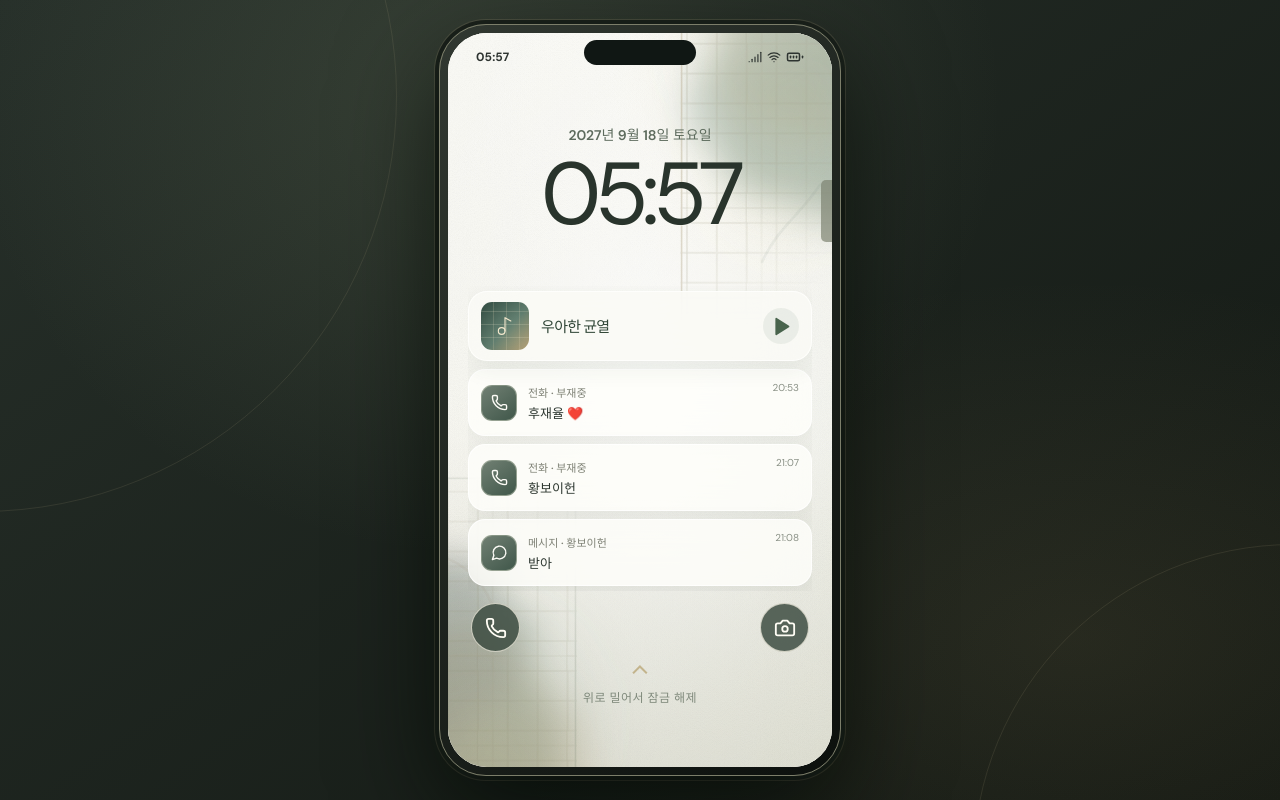
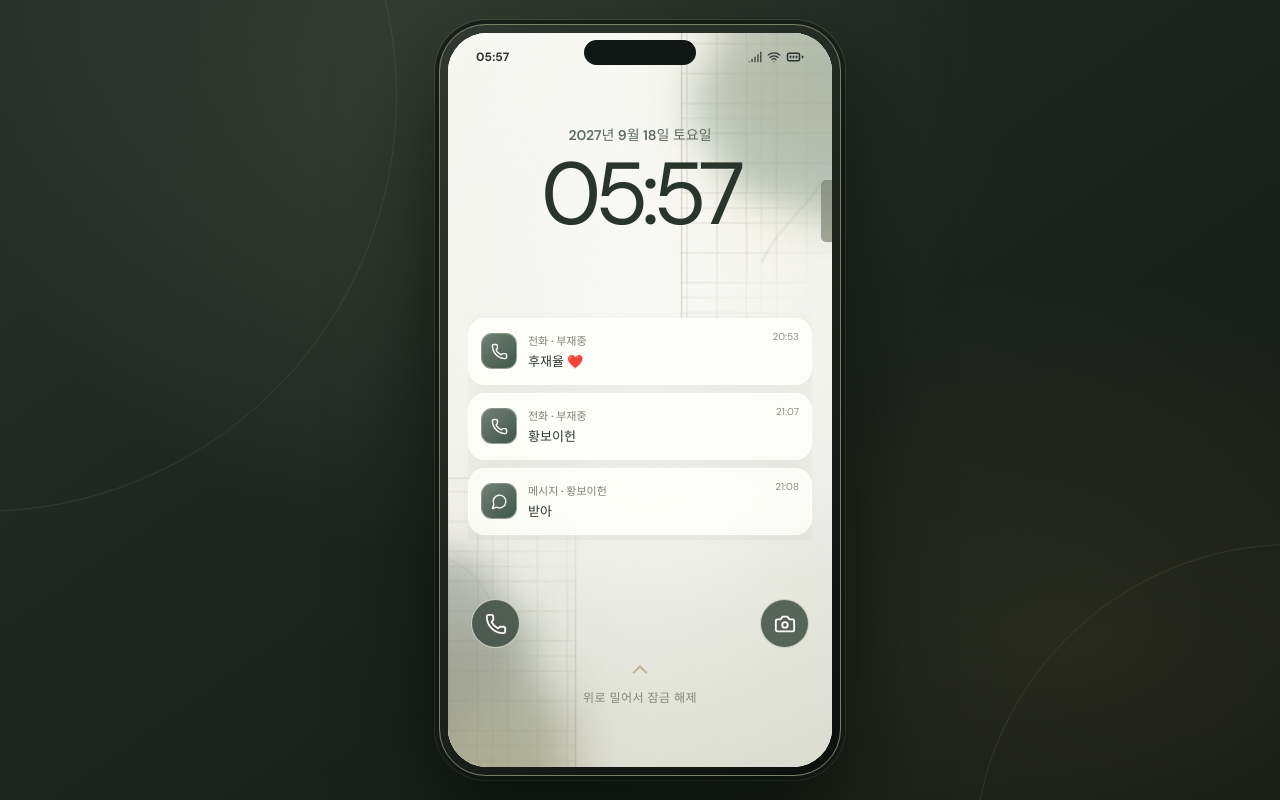
Before and after one commit to LaNiNi0/ElegantFractures, a React (Vite) app: page / in a window 1280 px wide. Built offline with nearby package versions, Linux system fonts and the light colour scheme.

Commit message:
Remove in-world lock screen BGM widget and all music playback hooks

```diff
--- a/src/App.jsx
+++ b/src/App.jsx
@@ -1,10 +1,9 @@
 import React, { useEffect, useLayoutEffect, useMemo, useRef, useState } from 'react';
-import { ArrowLeft, BatteryFull, BookOpen, CalendarDays, Camera, Check, ChevronRight, Clock3, Compass, Contact, FileText, Folder, Globe2, Heart, Home, Image as ImageIcon, Info, LockKeyhole, Mail, Menu, MessageCircle, Moon, LoaderCircle, NotebookPen, Phone, PhoneIncoming, PhoneMissed, Play, Pause, Music2, Search, Settings, Shield, Signal, Sparkles, Star, UserRound, Wifi, X } from 'lucide-react';
+import { ArrowLeft, BatteryFull, BookOpen, CalendarDays, Camera, Check, ChevronRight, Clock3, Compass, Contact, FileText, Folder, Globe2, Heart, Home, Image as ImageIcon, Info, LockKeyhole, Mail, Menu, MessageCircle, Moon, NotebookPen, Phone, PhoneIncoming, PhoneMissed, Search, Settings, Shield, Signal, Sparkles, Star, UserRound, Wifi, X } from 'lucide-react';
 import { people, houses, notes, events, conversations, calls, galleryPhotos } from './data/story';
 import { newsArticles } from './data/news';
 import { NewsArchive, NewsArticle } from './NewsArchive.jsx';
 import PlaySettings from './PlaySettings.jsx';
-import { useAmbientMusic } from './AmbientMusic.js';
 
 const icons = {notes:NotebookPen,calendar:CalendarDays,contacts:Contact,calls:Phone,messages:MessageCircle,browser:Compass,gallery:ImageIcon,settings:Settings};
 const apps = [
@@ -172,7 +171,6 @@ function App() {
  const [callFilter,setCallFilter]=useState('전체');
  const [photosView,setPhotosView]=useState(null);
  const [showSearch,setShowSearch]=useState(false);
- const { isPlaying, isLoading, toggleMusic, musicError } = useAmbientMusic();
  useEffect(()=>{if(route==='messages'&&picked&&chatScrollRef.current){chatScrollRef.current.scrollTop=chatScrollRef.current.scrollHeight}},[route,picked]);
  function navigate(to){if(to===route)return;setStack(old=>[...old,route]);setRoute(to);setPicked(null);setFolder(null);setQuery('');setShowSearch(false)}
  function openNewsArticle(id){
@@ -365,19 +363,6 @@ function App() {
      {locked ? <div className="screen screen-lock" onPointerDown={onSwipeStart} onPointerUp={onSwipeEnd} onPointerCancel={()=>{swipeOrigin.current=null}}>
         <div className="lock-timebox"><div className="lock-date">{lockDate}</div><div className="lock-clock">{time}</div></div>
         <div className="lock-notifications" aria-label="잠금화면 알림">
-          <div className="lock-player-wrap" onPointerDown={e=>e.stopPropagation()} onPointerUp={e=>e.stopPropagation()}>
-            <div className="lock-now-playing">
-              <div className="lock-album-art" aria-hidden="true"><Music2 size={20} strokeWidth={1.35}/></div>
-              <strong className="lock-track-title">우아한 균열</strong>
-              <button type="button" className="lock-music-toggle"
-                onClick={toggleMusic}
-                aria-label={isLoading?'음악 준비 중':isPlaying?'배경음악 일시정지':'배경음악 재생'}
-                title={isLoading?'불러오는 중':isPlaying?'일시정지':'재생'}>
-                {isLoading?<LoaderCircle size={21} className="music-loading-spin"/>:isPlaying?<Pause size={21} fill="currentColor"/>:<Play size={21} fill="currentColor"/>}
-              </button>
-            </div>
-            {musicError&&<p className="lock-player-error" role="status">{musicError}</p>}
-          </div>
           <button className="lock-notification" onClick={()=>quickOpen('calls')}>
             <span className="notification-icon"><Phone size={17}/></span><span className="notification-copy"><strong>전화 · 부재중</strong><span>후재율 ❤️</span></span><small>20:53</small>
           </button>
```
